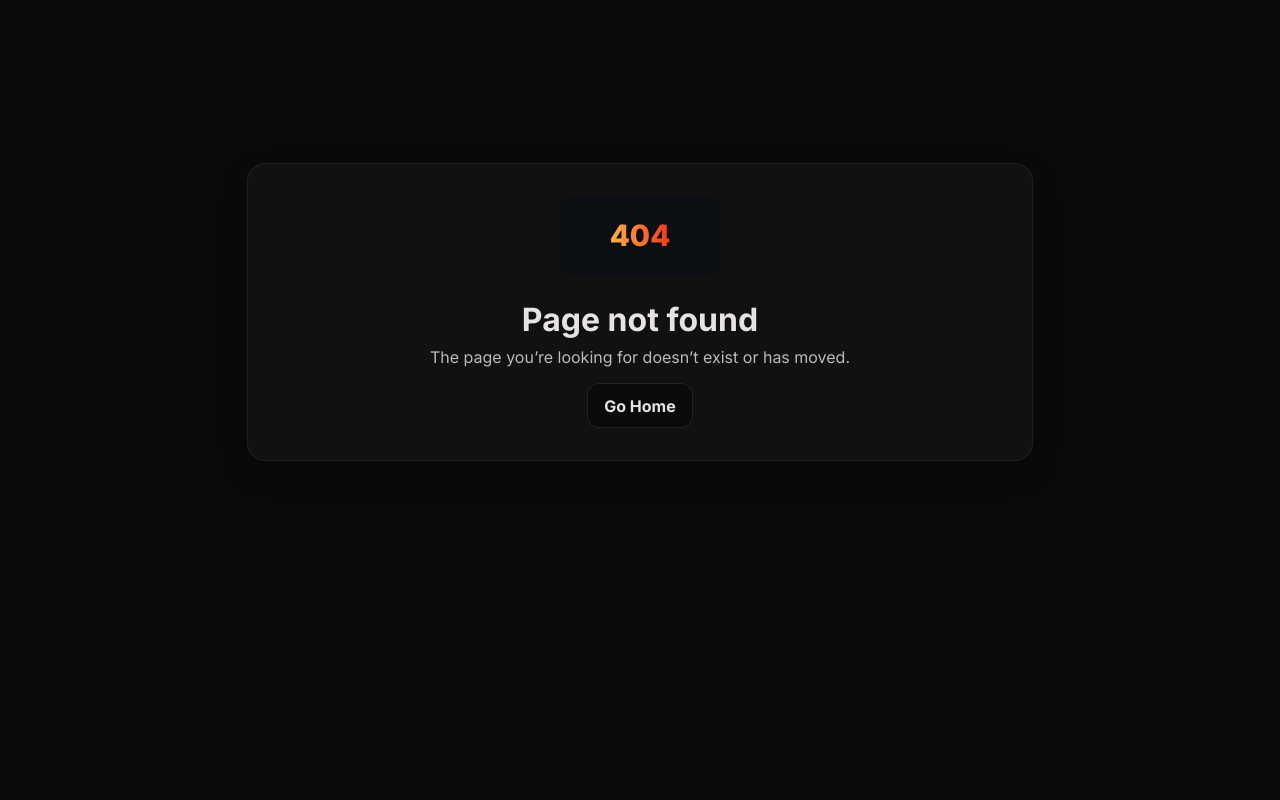
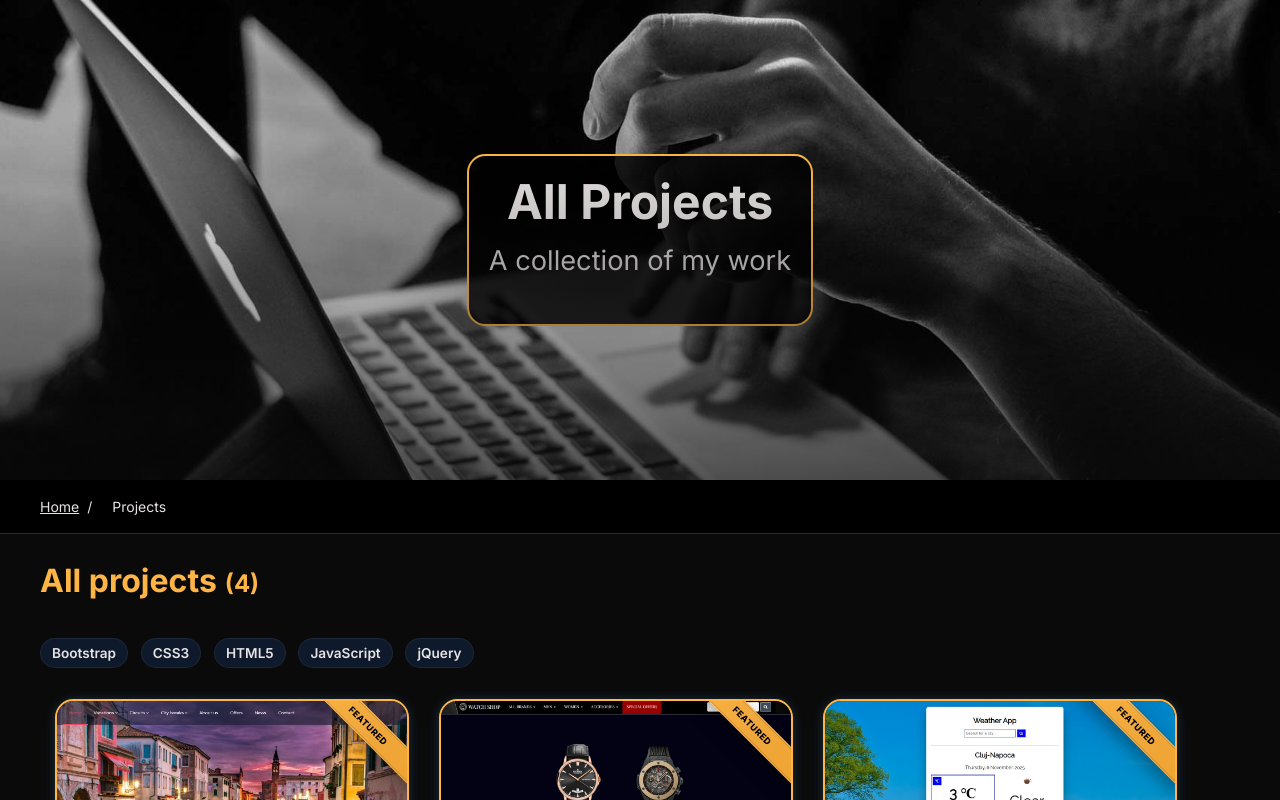
Before and after one commit to andreinemeti/portfolio-refactor, a Next.js app: page /projects in a window 1280 px wide. Before the commit this address had no page. Shown: the top 800 px of the page. Built offline with nearby package versions, Linux system fonts and the light colour scheme.

Commit message:
Added all projects page and added a 'featured' ribbon on selected projects

```diff
--- a/app/project/[slug]/page.tsx
+++ b/app/project/[slug]/page.tsx
@@ -62,6 +62,10 @@ useEffect(() => {
     <main>
       {/* HERO with slider */}
       <section className="hero hero--project">
+          {/* Big featured ribbon */}
+        {current.featured && (
+          <span className="hero__ribbon" aria-label="Featured">Featured</span>
+        )}
         <div className="hero__media">
           <Slider
             images={current.images}
--- /dev/null
+++ b/app/projects/page.tsx
@@ -0,0 +1,61 @@
+// app/projects/page.tsx
+'use client';
+import { useEffect } from 'react';
+import { useAppDispatch, useAppSelector } from '@/utils/hooks';
+import { fetchProjects } from '@/store/projectsSlice';
+import ProjectCard from '@/components/ProjectCard';
+import Loading from '@/components/Loading';
+import { Breadcrumbs } from '@/components/Breadcrumbs';
+
+export default function ProjectsPage() {
+  const dispatch = useAppDispatch();
+  const { list, status, tags } = useAppSelector(s => s.projects);
+
+  useEffect(() => {
+    dispatch(fetchProjects());
+  }, [dispatch]);
+
+  return (
+    <main>
+      <section className="hero hero--project hero--project_all">
+        <div className="hero__header">
+          <h1 className="hero__title">All Projects</h1>
+          <p className="hero__subtitle">A collection of my work</p>
+        </div>
+      </section>
+
+       <Breadcrumbs items={[{ label: 'Home', href: '/' }, { label: 'Projects' }]} />
+
+      <section className="container">
+        <div className="section-header">
+          <h2 className="h2 section-title">
+            All projects <span className="count">({list.length})</span>
+          </h2>
+        </div>
+
+        {/* Optional tag pills (non-interactive display) */}
+        {tags?.length > 0 && (
+          <div className="pill-list" style={{ marginBottom: '.5rem' }}>
+            {tags.map(t => (
+              <span key={t} className="pill">{t}</span>
+            ))}
+          </div>
+        )}
+
+        {status === 'loading' && <Loading />}
+
+        <div className="flex-container" style={{ marginTop: '1rem' }}>
+          {list.map(p => (
+            <ProjectCard key={p.slug} project={p} />
+          ))}
+        </div>
+
+        {status !== 'loading' && list.length === 0 && (
+          <p className="muted" style={{ marginTop: '1rem' }}>
+            No projects found.
+          </p>
+        )}
+      </section>
+    </main>
+  );
+}
--- a/app/styles/base/base.scss
+++ b/app/styles/base/base.scss
@@ -58,3 +58,24 @@ h3 {
     max-width: 1200px;
     margin: 0 auto;
 }
+
+
+.section-header {
+  display: flex;
+  align-items: center; /* keeps H2 and count nicely aligned */
+  justify-content: space-between;
+  gap: 1rem;
+  margin-bottom: .75rem;
+}
+
+.section-title {
+  display: inline-flex;
+  align-items: baseline;
+  gap: .5rem;
+
+}
+
+.section-title .count {
+  font-size: 1.5rem;
+
+}
--- a/app/styles/components/_cards.scss
+++ b/app/styles/components/_cards.scss
@@ -19,6 +19,27 @@
         position: relative;
         display: flex;
 
+    }
+
+    &__ribbon {
+    position: absolute;
+    top: 12px;
+    right: -42px;
+    transform: rotate(45deg);
+    z-index: 2;
+
+    display: inline-block;
+    width: 160px;
+    text-align: center;
+    padding: .4rem 0;
+    font-weight: 800;
+    font-size: .55rem;
+    letter-spacing: .06em;
+    text-transform: uppercase;
+    color: #000;
+    background: linear-gradient(90deg, #ffb546 0%, #f0a83c 50%, #f0a32f 100%);
+    box-shadow: 0 6px 18px rgba(0,0,0,.35), inset 0 0 0 1px rgba(0,0,0,.15);
+    border: 1px solid rgba(255,255,255,.15);
     }
 
     &__media {
--- a/app/styles/components/_cta-strip.scss
+++ b/app/styles/components/_cta-strip.scss
@@ -5,11 +5,12 @@
     justify-content: space-between;
     gap: 1rem;
     padding: 1.25rem;
-    margin: 0.5rem auto;
+
     border-radius: 18px;
     background: linear-gradient(90deg, #ffb546 0%, #f0a83c 50%, #f0a32f 100%);
     color: #041016;
     flex-wrap: wrap;
+    margin:50px auto;
 }
 
 
--- a/app/styles/components/_hero.scss
+++ b/app/styles/components/_hero.scss
@@ -40,6 +40,10 @@
     &--project {
         background: url('/images/placeholder-landscape.svg') center/cover no-repeat, #1B2030;
     }
+
+    &--project_all {
+        background: url('/images/hero-projects.jpg') center/cover no-repeat, #1B2030;
+    }
 }
 
 /* Project hero with slider as background */
@@ -53,6 +57,8 @@
     position: absolute;
     inset: 0;
 }
+
+
 
 /* Make slider fill the hero area */
 .hero--project .slider,
@@ -93,3 +99,43 @@
     margin-top: .25rem;
     opacity: .9;
 }
+
+
+.hero__ribbon {
+  position: absolute;
+  top: 18px;
+  right: -60px;              /* push out so the diagonal looks centered */
+  transform: rotate(45deg);
+  z-index: 3;
+
+  display: inline-block;
+  width: 260px;              /* width of the diagonal sash */
+  text-align: center;
+
+  padding: .65rem 0;
+  font-weight: 900;
+  font-size: .95rem;
+  letter-spacing: .08em;
+  text-transform: uppercase;
+
+  color: #0A0A0B;
+  background: linear-gradient(90deg, #ffb546 0%, #f0a83c 50%, #f0a32f 100%);
+  box-shadow:
+    0 10px 30px rgba(0,0,0,.45),
+    inset 0 0 0 1px rgba(0,0,0,.18);
+  border: 1px solid rgba(255,255,255,.18);
+
+  /* Optional subtle shine */
+  &::after {
+    content: '';
+    position: absolute;
+    inset: 0;
+    background: linear-gradient(
+      180deg,
+      rgba(255,255,255,.14) 0%,
+      rgba(255,255,255,0) 60%
+    );
+    pointer-events: none;
+    border-radius: 2px;
+  }
+}
--- a/app/styles/media-queries.scss
+++ b/app/styles/media-queries.scss
@@ -14,7 +14,18 @@
         padding: 0.5rem;
     }
 
+    .cta-strip {
+        padding:1.5rem;
+    }
 
+
+    .section-header {
+        flex-direction:column;
+    }
+
+    .section-title {
+        margin-bottom:0;
+    }
 
 
     .slider__arrow {
@@ -46,4 +57,11 @@
     .card {
             margin: 15px 0;
     }
+
+     .hero__ribbon {
+    right: -70px;
+    width: 220px;
+    padding: .55rem 0;
+    font-size: .85rem;
+  }
 }
--- a/components/ProjectCard.tsx
+++ b/components/ProjectCard.tsx
@@ -6,8 +6,14 @@ export default function ProjectCard({ project }: { project: Project }) {
   const cover = project.images?.[0] ?? '/images/placeholder-landscape.svg';
   return (
     <article className="card">
+
       <Link href={`/project/${project.slug}`}>
+
       <div className="card__relative-parent">
+         {/* Ribbon */}
+      {project.featured && (
+        <span className="card__ribbon" aria-label="Featured">Featured</span>
+      )}
         <Image className="card__media" src={cover} alt={project.name} width={800} height={250} />
          <p className="card__link">
           <span className="card__link__text">View project </span>
--- a/lib/data/projects.ts
+++ b/lib/data/projects.ts
@@ -4,6 +4,7 @@ export type Project = {
   description: string;
   type: string;
   tags: string[];
+  featured: boolean;
   responsiveness: string | null;
   images: string[] | null;
   externalUrl?: string;
@@ -14,6 +15,7 @@ export type Project = {
 export const projects: Project[] = [
   {
     slug: 'travel-website',
+    featured: true,
     name: 'Travel Website',
     description: 'A responsive travel landing page built with Bootstrap.',
     type: "Landing page",
@@ -26,6 +28,7 @@ export const projects: Project[] = [
   },
   {
     slug: 'watch-store',
+    featured: true,
     name: 'Watch Store',
     type: "Landing page",
     responsiveness: "100%",
@@ -38,6 +41,7 @@ export const projects: Project[] = [
   },
   {
     slug: 'weather-app',
+    featured: true,
     name: 'Weather App',
     type: "Small Web Application",
     responsiveness: "100%",
@@ -50,6 +54,7 @@ export const projects: Project[] = [
   },
   {
     slug: 'architecture-portfolio',
+    featured: true,
     name: 'Architecture Portfolio',
     description: 'Minimal portfolio template for an architecture studio.',
     type: "Landing page",
--- a/store/projectsSlice.ts
+++ b/store/projectsSlice.ts
@@ -6,6 +6,7 @@ import { AppDispatch } from '.';
 type Project = {
   slug: string;
   name: string;
+  featured:boolean;
   description: string;
   responsiveness: string | null;
   type: string;
```
Also changed, not shown: app/page.tsx (+21 -10 lines), public/images/hero-projects.jpg (added).
